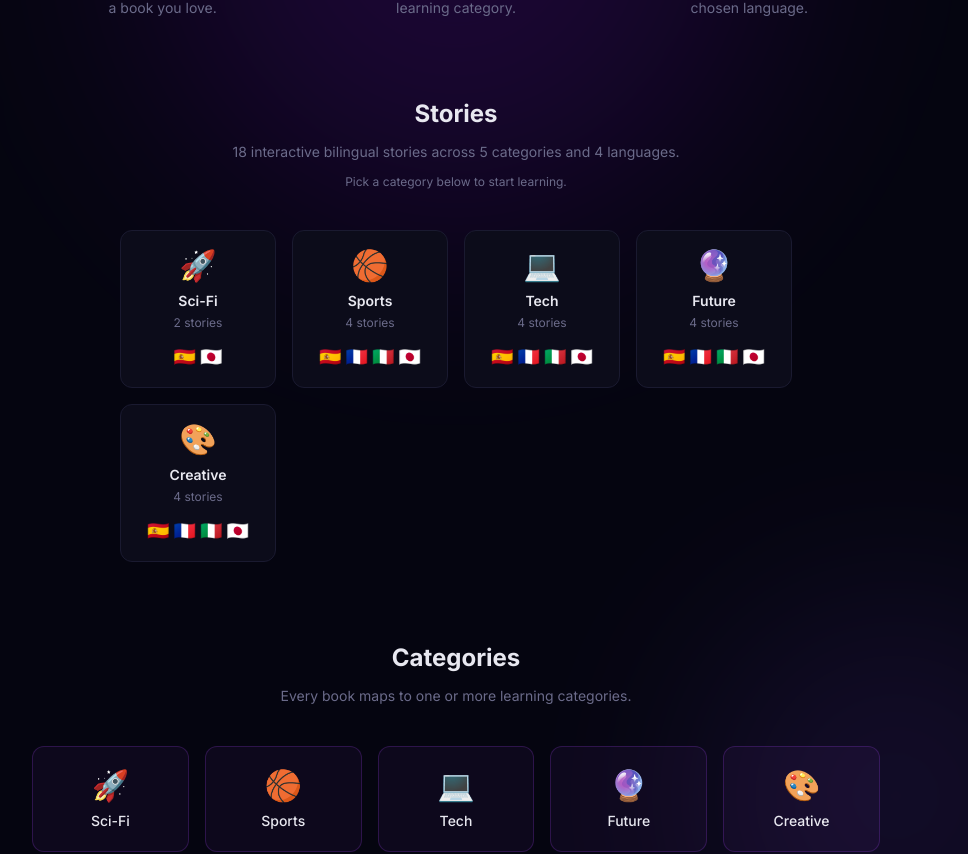
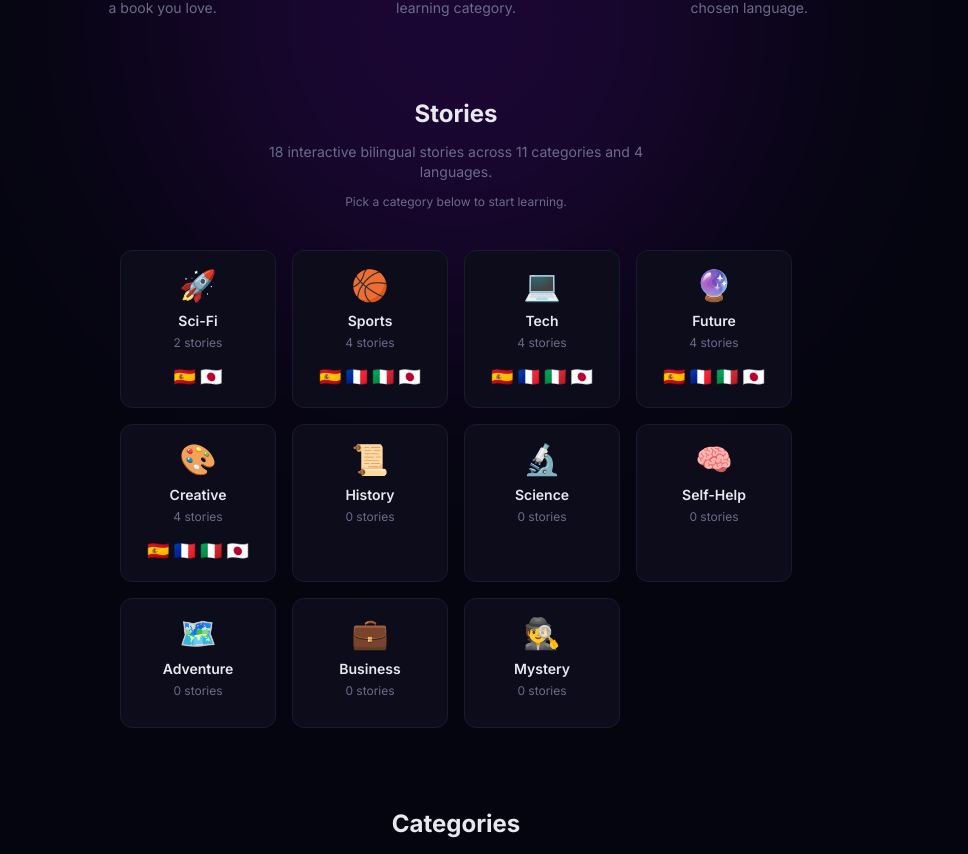
Before and after one commit to Anselmorin/BookBridge, a Next.js app: page /bookbridge in a window 1280 px wide. Shown: the part 834-1688 px from the top of the page, without its empty margins (184-1152 px from the left). Built offline with nearby package versions, Linux system fonts and the light colour scheme.

Commit message:
feat: 6 new categories - history, science, self-help, adventure, business, mystery

```diff
--- a/app/api/categorize/route.ts
+++ b/app/api/categorize/route.ts
@@ -1,23 +1,29 @@
 import { NextRequest, NextResponse } from "next/server";
 
-const CATEGORIES = ["sci-fi", "sports", "tech", "future", "creative"] as const;
+const CATEGORIES = ["sci-fi", "sports", "tech", "future", "creative", "history", "science", "self-help", "adventure", "business", "mystery"] as const;
 
 export async function POST(req: NextRequest) {
   const { title, author, subjects } = await req.json();
 
   const prompt = `You are a book categorizer. Given a book's title, author, and subjects, pick the best matching category from this list:
-- sci-fi: science fiction, fantasy, space, dystopia, robots, magic, supernatural
-- sports: athletics, any sport, fitness, competition
-- tech: technology, computers, programming, engineering, science, innovation
-- future: futurism, post-apocalyptic, utopia, next generation, cyberpunk
-- creative: art, writing, music, design, photography, film, crafts, poetry
+- sci-fi: science fiction, fantasy, space, dystopia, robots, magic, supernatural, aliens
+- sports: athletics, any sport, fitness, competition, coaching
+- tech: technology, computers, programming, engineering, AI, robotics, hacking
+- future: futurism, post-apocalyptic, utopia, cyberpunk, transhumanism
+- creative: art, writing, music, design, photography, film, poetry, theater
+- history: historical events, wars, biographies, ancient civilizations, archaeology
+- science: physics, biology, chemistry, astronomy, nature, evolution, mathematics
+- self-help: psychology, productivity, mindset, personal growth, meditation, philosophy
+- adventure: travel, exploration, survival, wilderness, quests, action, treasure
+- business: entrepreneurship, finance, economics, investing, marketing, leadership
+- mystery: detective, crime, thriller, horror, suspense, spy, conspiracy
 
 Book: "${title}" by ${author}
 Subjects: ${subjects.slice(0, 8).join(", ")}
 
 Respond with ONLY valid JSON, no markdown:
 {
-  "category": "sci-fi" | "sports" | "tech" | "future" | "creative" | "none",
+  "category": "sci-fi" | "sports" | "tech" | "future" | "creative" | "history" | "science" | "self-help" | "adventure" | "business" | "mystery" | "none",
   "confidence": "high" | "low",
   "reason": "one short sentence"
 }
--- a/app/bookbridge/data.ts
+++ b/app/bookbridge/data.ts
@@ -8,7 +8,7 @@ export interface Book {
   description: string;
 }
 
-export type Category = "sci-fi" | "sports" | "tech" | "future" | "creative";
+export type Category = "sci-fi" | "sports" | "tech" | "future" | "creative" | "history" | "science" | "self-help" | "adventure" | "business" | "mystery";
 export type Language = "spanish" | "french" | "italian" | "japanese";
 
 export const CATEGORIES: { id: Category; label: string; icon: string }[] = [
@@ -17,6 +17,12 @@ export const CATEGORIES: { id: Category; label: string; icon: string }[] = [
   { id: "tech", label: "Tech", icon: "💻" },
   { id: "future", label: "Future", icon: "🔮" },
   { id: "creative", label: "Creative", icon: "🎨" },
+  { id: "history", label: "History", icon: "📜" },
+  { id: "science", label: "Science", icon: "🔬" },
+  { id: "self-help", label: "Self-Help", icon: "🧠" },
+  { id: "adventure", label: "Adventure", icon: "🗺️" },
+  { id: "business", label: "Business", icon: "💼" },
+  { id: "mystery", label: "Mystery", icon: "🕵️" },
 ];
 
 export const LANGUAGES: { id: Language; label: string; flag: string }[] = [
--- a/app/bookbridge/library/page.tsx
+++ b/app/bookbridge/library/page.tsx
@@ -20,9 +20,8 @@ const CATEGORY_KEYWORDS: Record<Category, string[]> = {
   "sci-fi": [
     "science fiction", "sci-fi", "space", "aliens", "dystopia", "robots", "cyberpunk",
     "time travel", "extraterrestrial", "galactic", "starship", "android", "clone",
-    "mutation", "parallel universe", "post-apocalyptic", "space opera", "alien",
-    "interstellar", "futuristic", "fantasy", "supernatural", "magic", "wizards",
-    "dragons", "mythical", "paranormal",
+    "mutation", "parallel universe", "space opera", "alien", "interstellar",
+    "futuristic", "fantasy", "supernatural", "magic", "wizards", "dragons", "mythical", "paranormal",
   ],
   sports: [
     "sports", "athletics", "football", "basketball", "baseball", "soccer", "tennis",
@@ -35,21 +34,51 @@ const CATEGORY_KEYWORDS: Record<Category, string[]> = {
     "technology", "computers", "programming", "engineering", "invention", "software",
     "hardware", "coding", "internet", "startup", "silicon valley", "hacking",
     "artificial intelligence", "machine learning", "data", "innovation", "electronics",
-    "digital", "web", "app", "science", "physics", "chemistry", "biology", "math",
-    "mathematics", "robotics", "automation", "cryptocurrency", "blockchain",
+    "digital", "web", "app", "robotics", "automation", "cryptocurrency", "blockchain",
   ],
   future: [
-    "future", "dystopia", "utopia", "futurism", "cyberpunk", "post-apocalyptic",
-    "2050", "2100", "tomorrow", "next generation", "singularity", "transhumanism",
-    "virtual reality", "augmented reality", "simulation", "apocalypse", "rebuild",
-    "new world", "civilization",
+    "future", "utopia", "futurism", "post-apocalyptic", "2050", "2100",
+    "singularity", "transhumanism", "virtual reality", "augmented reality",
+    "simulation", "apocalypse", "new world",
   ],
   creative: [
     "art", "creativity", "design", "writing", "music", "painting", "drawing",
     "sculpture", "photography", "film", "cinema", "animation", "graphic",
     "illustration", "craft", "diy", "maker", "fashion", "architecture", "theater",
-    "poetry", "dance", "storytelling", "imagination", "inspiration",
-    "creative writing", "fiction writing",
+    "poetry", "dance", "storytelling", "imagination", "creative writing",
+  ],
+  history: [
+    "history", "historical", "ancient", "medieval", "war", "battle", "empire",
+    "civilization", "revolution", "biography", "autobiography", "memoir",
+    "world war", "civil war", "colonial", "dynasty", "archaeology", "mythology",
+    "historical fiction", "renaissance", "victorian", "roman", "greek", "egypt",
+  ],
+  science: [
+    "science", "physics", "chemistry", "biology", "astronomy", "geology",
+    "evolution", "genetics", "neuroscience", "ecology", "climate", "nature",
+    "natural history", "mathematics", "math", "quantum", "relativity", "cosmos",
+    "scientific", "experiment", "research", "discovery",
+  ],
+  "self-help": [
+    "self-help", "self help", "personal development", "psychology", "mindset",
+    "productivity", "motivation", "habits", "success", "leadership", "happiness",
+    "mental health", "wellness", "meditation", "mindfulness", "stoicism",
+    "philosophy", "growth", "confidence", "relationships",
+  ],
+  adventure: [
+    "adventure", "travel", "exploration", "survival", "wilderness", "expedition",
+    "journey", "quest", "outdoors", "hiking", "climbing", "sailing", "diving",
+    "treasure", "mystery", "thriller", "action", "escape", "rescue",
+  ],
+  business: [
+    "business", "entrepreneurship", "startup", "finance", "economics", "money",
+    "investing", "marketing", "management", "strategy", "leadership", "corporate",
+    "innovation", "industry", "commerce", "trade", "negotiation", "networking",
+  ],
+  mystery: [
+    "mystery", "detective", "crime", "thriller", "suspense", "murder", "investigation",
+    "whodunit", "noir", "spy", "espionage", "horror", "ghost", "psychological thriller",
+    "forensic", "serial killer", "heist", "conspiracy",
   ],
 };
 
@@ -66,6 +95,7 @@ function scoreCategories(texts: string[]): Record<Category, number> {
   const lower = texts.map((s) => s.toLowerCase());
   const scores: Record<Category, number> = {
     "sci-fi": 0, sports: 0, tech: 0, future: 0, creative: 0,
+    history: 0, science: 0, "self-help": 0, adventure: 0, business: 0, mystery: 0,
   };
   const isYA = lower.some((s) => s.includes("juvenile fiction") || s.includes("young adult"));
 
```
